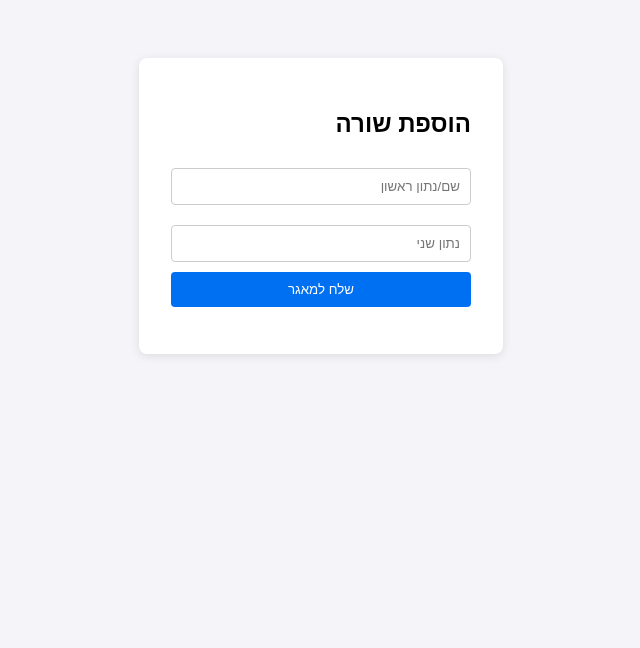
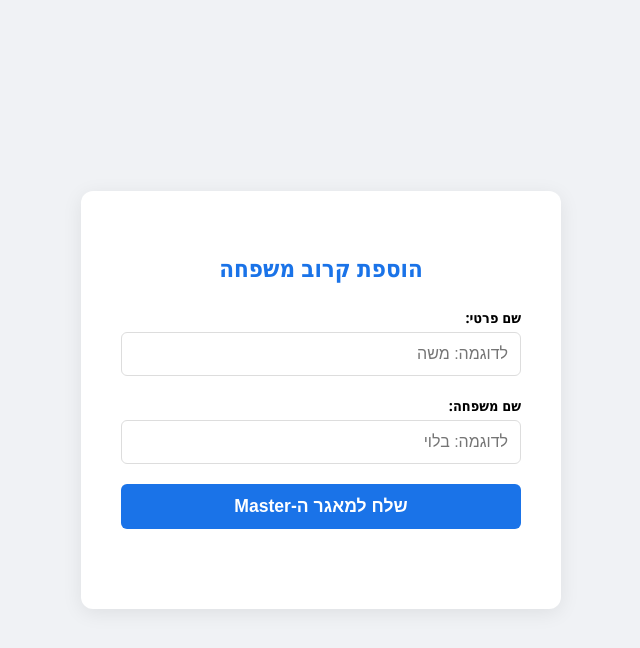
Before and after one commit to yosgos/BloyPlus, a plain HTML site: page index.html in a window 1280 px wide. Shown: the whole page, without its empty margins (319-959 px from the left). Drawn offline with Linux system fonts and the light colour scheme.

Commit message:
Update title and form fields in index.html

```diff
--- a/index.html
+++ b/index.html
@@ -3,23 +3,79 @@
 <head>
     <meta charset="UTF-8">
     <meta name="viewport" content="width=device-width, initial-scale=1.0">
-    <title>הוספת נתונים למאגר</title>
+    <title>הוספת נתונים למאגר המשפחתי</title>
     <style>
-        body { font-family: sans-serif; display: flex; justify-content: center; padding-top: 50px; background-color: #f4f4f9; }
-        .card { background: white; padding: 2rem; border-radius: 8px; box-shadow: 0 2px 10px rgba(0,0,0,0.1); width: 300px; }
-        input { width: 100%; padding: 10px; margin: 10px 0; border: 1px solid #ccc; border-radius: 4px; box-sizing: border-box; }
-        button { width: 100%; padding: 10px; background-color: #0070f3; color: white; border: none; border-radius: 4px; cursor: pointer; }
-        button:hover { background-color: #0051bb; }
-        #status { margin-top: 15px; text-align: center; font-size: 0.9rem; }
+        body {
+            font-family: 'Segoe UI', Tahoma, Geneva, Verdana, sans-serif;
+            display: flex;
+            justify-content: center;
+            align-items: center;
+            min-height: 100vh;
+            margin: 0;
+            background-color: #f0f2f5;
+        }
+        .card {
+            background: white;
+            padding: 2.5rem;
+            border-radius: 12px;
+            box-shadow: 0 4px 20px rgba(0,0,0,0.08);
+            width: 100%;
+            max-width: 400px;
+        }
+        h2 {
+            text-align: center;
+            color: #1a73e8;
+            margin-bottom: 1.5rem;
+        }
+        label {
+            display: block;
+            margin-bottom: 5px;
+            font-weight: bold;
+            font-size: 0.9rem;
+        }
+        input {
+            width: 100%;
+            padding: 12px;
+            margin-bottom: 20px;
+            border: 1px solid #ddd;
+            border-radius: 6px;
+            box-sizing: border-box;
+            font-size: 1rem;
+        }
+        button {
+            width: 100%;
+            padding: 12px;
+            background-color: #1a73e8;
+            color: white;
+            border: none;
+            border-radius: 6px;
+            font-size: 1.1rem;
+            font-weight: bold;
+            cursor: pointer;
+            transition: background-color 0.2s;
+        }
+        button:hover {
+            background-color: #1557b0;
+        }
+        #status {
+            margin-top: 20px;
+            text-align: center;
+            font-weight: 500;
+            min-height: 1.2rem;
+        }
     </style>
 </head>
 <body>
     <div class="card">
-        <h2>הוספת שורה</h2>
+        <h2>הוספת קרוב משפחה</h2>
         <form id="csvForm">
-            <input type="text" id="field1" placeholder="שם/נתון ראשון" required>
-            <input type="text" id="field2" placeholder="נתון שני" required>
-            <button type="submit">שלח למאגר</button>
+            <label for="field1">שם פרטי:</label>
+            <input type="text" id="field1" placeholder="לדוגמה: משה" required>
+
+            <label for="field2">שם משפחה:</label>
+            <input type="text" id="field2" placeholder="לדוגמה: בלוי" required>
+
+            <button type="submit">שלח למאגר ה-Master</button>
         </form>
         <div id="status"></div>
     </div>
@@ -28,30 +84,41 @@
         document.getElementById('csvForm').onsubmit = async (e) => {
             e.preventDefault();
             const status = document.getElementById('status');
-            status.textContent = "שולח נתונים...";
 
+            // איפוס עיצוב הסטטוס
+            status.style.color = "#555";
+            status.textContent = "מעבד נתונים...";
+
+            // הכנת הנתונים למשלוח
             const payload = {
-                name: document.getElementById('field1').value,
-                value: document.getElementById('field2').value
+                firstName: document.getElementById('field1').value.trim(),
+                lastName: document.getElementById('field2').value.trim()
             };
 
             try {
+                // שליחה ל-API שיצרנו ב-Vercel
                 const res = await fetch('/api/write-csv', {
                     method: 'POST',
+                    headers: {
+                        'Content-Type': 'application/json',
+                    },
                     body: JSON.stringify(payload)
                 });
 
+                const result = await res.json();
+
                 if (res.ok) {
                     status.style.color = "green";
-                    status.textContent = "הצלחנו! השורה נוספה ל-CSV.";
+                    status.textContent = "✅ נשמר בהצלחה בגיטהאב!";
                     document.getElementById('csvForm').reset();
                 } else {
                     status.style.color = "red";
-                    status.textContent = "אופס, היתה שגיאה בשליחה.";
+                    status.textContent = "❌ שגיאה: " + (result.error || "הפעולה נכשלה");
                 }
             } catch (err) {
                 status.style.color = "red";
-                status.textContent = "שגיאת תקשורת.";
+                status.textContent = "❌ שגיאת תקשורת. ודא שהאתר מחובר.";
+                console.error("Fetch error:", err);
             }
         };
     </script>
```
